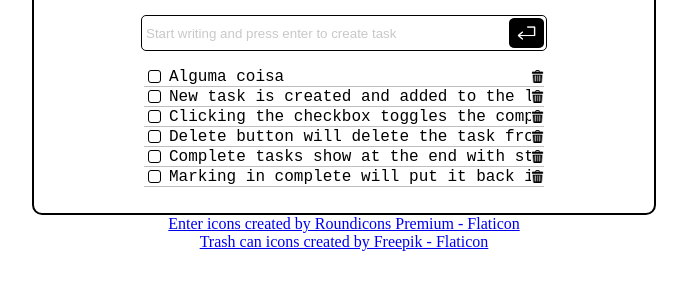
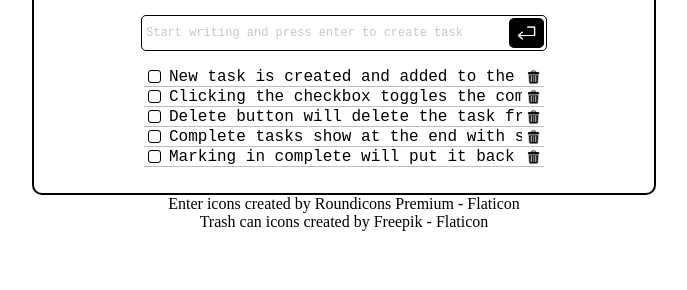
Before and after one commit to Ricardo-Tanabe/task-tracker, a plain HTML site: page index.html in a window 1280 px wide. Shown: the part 64-354 px from the top of the page, without its empty margins (296-983 px from the left). Drawn offline with Linux system fonts and the light colour scheme.

Commit message:
Atualização da estrutura da aplicação

```diff
--- a/index.html
+++ b/index.html
@@ -12,16 +12,16 @@
 <body>
     <div class="main-conteiner">
         <h3 class="elementWidth">Task Tracker</h3>
-        <div class="input-conteiner elementWidth">
+        <div class="input-container elementWidth">
             <input type="text" placeholder="Start writing and press enter to create task">
             <img src="./enter.png" alt="key enter icon" />
         </div>
         <ul class="task-container elementWidth">
-            <li>
+            <!-- <li>
                 <input class="checked" type="checkbox">
-                <span class="task">Alguma coisa</span>
+                <span class="task">Exemplo</span>
                 <img class="delete" src="./trash-can.png" alt="trash icon">
-            </li>
+            </li> -->
         </ul>
     </div>
     <a href="https://www.flaticon.com/free-icons/enter" title="enter icons">Enter icons created by Roundicons Premium - Flaticon</a>
--- a/style.css
+++ b/style.css
@@ -30,7 +30,7 @@ body {
     font-weight: normal;
 }
 
-.input-conteiner {
+.input-container {
     display: flex;
     flex-direction: row;
     align-items: center;
@@ -40,20 +40,27 @@ body {
     padding: 2px;
 }
 
-.input-conteiner > input {
+.input-container > input {
     appearance: none;
     -webkit-appearance: none;
     -moz-appearance: none;
     border: none;
+    outline: none;
     width: 100%;
     height: 100%;
+    background: none;
+    color: inherit;
+    box-shadow: none;
+    font: inherit;
+    cursor: text;
+    font-size: 12px;
 }
 
-.input-conteiner > input::placeholder {
+.input-container > input::placeholder {
     color: var(--gray-placeholder-color);
 }
 
-.input-conteiner > img {
+.input-container > img {
     width: 35px;
     height: 30px;
     min-width: 35px;
@@ -71,7 +78,7 @@ body {
     flex-direction: row;
     align-items: center;
     border-bottom: 1px solid var(--gray-element-color);
-    /* overflow: hidden; */
+    overflow: hidden;
 }
 
 .checked {
@@ -85,6 +92,7 @@ body {
     margin-right: 8px;
     min-width: 13px;
     min-height: 13px;
+    box-shadow: 0 0 0 5px rgba(255, 255, 255, 1);
     overflow: hidden;
     z-index: 1;
 }
@@ -96,28 +104,59 @@ body {
 .task {
     display: inline-block;
     white-space: nowrap;
-    overflow: hidden;
-    /* text-overflow: ellipsis; */
-    z-index: 0;
-    /* animation: slideIn 5s linear infinite; */
+    text-decoration-line: none;
+}
+
+.animation {
+    animation: slideIn 10s infinite;
+    animation-fill-mode: forwards;
 }
 
 .delete {
+    position: absolute;
     margin-left: auto;
+    background-color: white;
+    box-shadow: 0 0 0 5px rgba(255, 255, 255, 1);
+    top: 50%;
+    transform: translateY(-50%);
+    right: 4px;
     width: 13px;
     height: 13px;
     min-width: 13px;
     min-height: 13px;
+    overflow: hidden;
+    cursor: pointer;
     z-index: 1;
 }
 
+.delete:hover {
+    box-shadow: 0 0 0 5px rgba(255, 0, 0, 1);
+    background-color: red
+}
+
+a {
+    display: inline-block;
+    white-space: nowrap;
+    text-decoration: none;
+    color: black;
+}
+
+a:hover {
+    text-decoration: underline;
+    color: blue;
+}
+
 @keyframes slideIn {
-    from {
+    0% {
         transform: translateX(0);
-        clip-path: inset(0 0 0 0);
     }
-    to {
-        transform: translateX(-50%);
-        clip-path: inset(0 0 0 50%);
+    25% {
+        transform: translateX(0);
+    }
+    75% {
+        transform: translateX(calc(-100% + 350px));
+    }
+    100% {
+        transform: translateX(calc(-100% + 350px));
     }
 }
```
